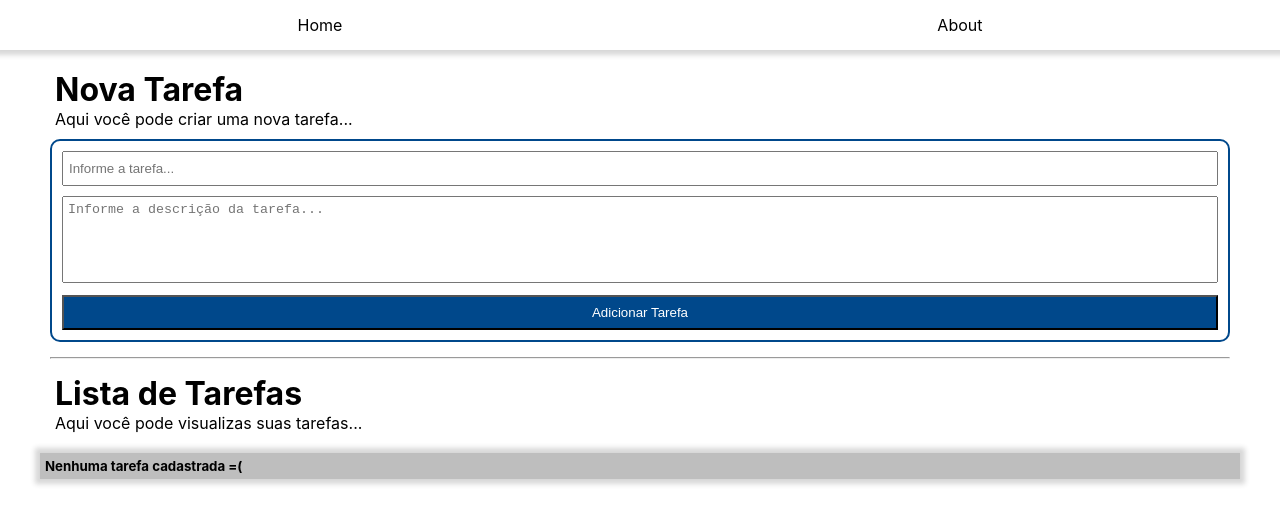
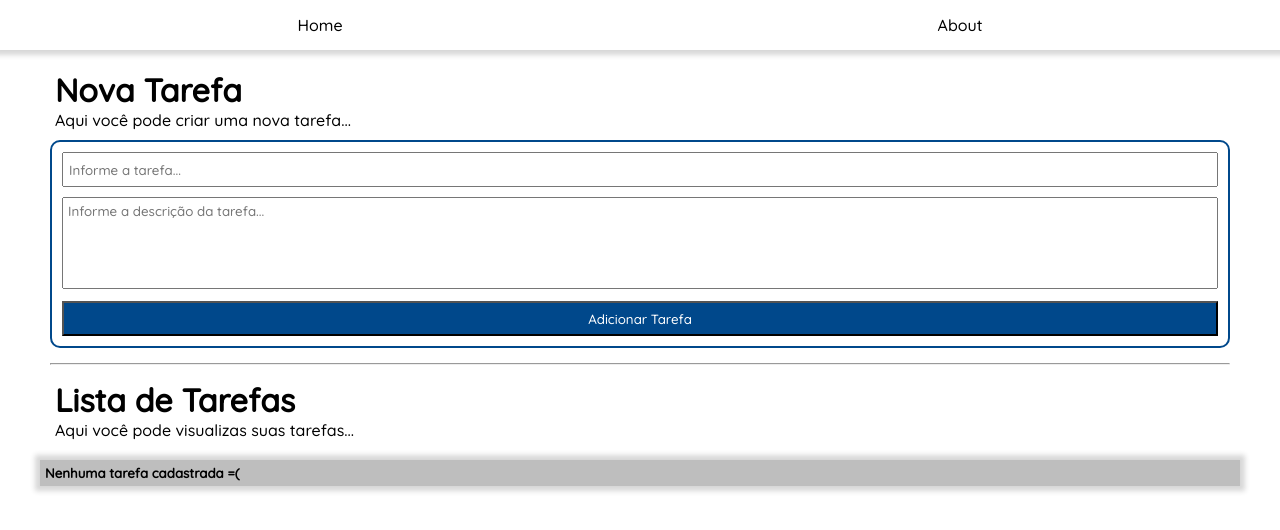
Before and after one commit to diegoftozetto/web-reactjs-todolist, a React (Create React App) app: page / in a window 1280 px wide. Shown: the top 530 px of the page. Built offline with nearby package versions, Linux system fonts and the light colour scheme.

Commit message:
Adiciona font e ajustes

```diff
--- a/public/index.html
+++ b/public/index.html
@@ -2,6 +2,9 @@
 <html lang="en">
   <head>
     <meta charset="utf-8" />
+    <link rel="preconnect" href="https://fonts.googleapis.com">
+    <link rel="preconnect" href="https://fonts.gstatic.com" crossorigin>
+    <link href="https://fonts.googleapis.com/css2?family=Quicksand:wght@500&display=swap" rel="stylesheet">
     <link rel="icon" href="%PUBLIC_URL%/favicon.ico" />
     <meta name="viewport" content="width=device-width, initial-scale=1" />
     <meta name="theme-color" content="#000000" />
--- a/src/components/FormTask/styles.css
+++ b/src/components/FormTask/styles.css
@@ -8,22 +8,23 @@
   margin: 10px 10px;
 }
 
-input[type="text"],
-textarea {
+.inputtask-flex-container input[type="text"],
+.inputtask-flex-container textarea {
   margin: 10px 10px 0px 10px;
   padding: 5px;
 }
 
-input[type="text"] {
+.inputtask-flex-container input[type="text"] {
   height: 35px;
 }
 
-textarea {
+.inputtask-flex-container textarea {
   resize: none;
 }
 
-button {
+.inputtask-flex-container button {
   background-color: rgb(0, 72, 139);
+  cursor: pointer;
   color: white;
 
   height: 35px;
--- a/src/components/ListItemTask/index.jsx
+++ b/src/components/ListItemTask/index.jsx
@@ -20,8 +20,8 @@ export const ListItemTask = ({ task }) => {
         <p>{task.description}</p>
       </div>
       <div className="options">
-        <a href="" onClick={() => handlerEdit(task.index)}>Editar</a>
-        <a href="" onClick={() => handlerRemove(task.index)}>Remover</a>
+        <img onClick={() => handlerEdit(task.index)} src="https://img.icons8.com/material-outlined/24/000000/edit--v1.png" alt=""/>
+        <img onClick={() => handlerRemove(task.index)} src="https://img.icons8.com/material-rounded/24/000000/filled-trash.png" alt=""/>
       </div>
     </div>
   );
--- a/src/components/ListItemTask/styles.css
+++ b/src/components/ListItemTask/styles.css
@@ -9,16 +9,17 @@
   box-shadow: 0px 0px 5px 5px rgba(56, 56, 56, 0.2);
 }
 
-.options a {
-  margin-right: 10px;
-  text-decoration: none;
+.options img {
+  margin: 0 8px;
   cursor: pointer;
 }
 
-.options a:nth-child(1) {
-  color: rgb(0, 72, 139);
+.options img:nth-child(1):hover {
+  background: rgba(149, 195, 247, 0.548);
+  border-radius: 50px;
 }
 
-.options a:nth-child(2) {
-  color: rgb(139, 0, 0);
+.options img:nth-child(2):hover {
+  background: rgba(247, 152, 149, 0.548);
+  border-radius: 50px;
 }
--- a/src/components/Menu/styles.css
+++ b/src/components/Menu/styles.css
@@ -1,4 +1,7 @@
 .menu-background {
+  position: sticky;
+  top: 0px;
+  background: white;
   box-shadow: 0px 0px 5px 5px rgba(56, 56, 56, 0.2);
 }
 
@@ -11,16 +14,16 @@
   height: 50px;
 }
 
-ul {
+.menu-background ul {
   list-style-type: none;
 }
 
-li a {
+.menu-flex-container li a {
   text-decoration: none;
   color: black;
 }
 
-li a:hover {
+.menu-flex-container li a:hover {
   color: rgb(0, 72, 139);
   text-shadow: 2px 2px 8px rgba(20, 49, 110, 0.418);
 }
--- a/src/styles/global-styles.css
+++ b/src/styles/global-styles.css
@@ -16,6 +16,7 @@ code {
   margin: 0;
   padding: 0;
   box-sizing: border-box;
+  font-family: 'Quicksand', sans-serif;
 }
 
 .container {
```
